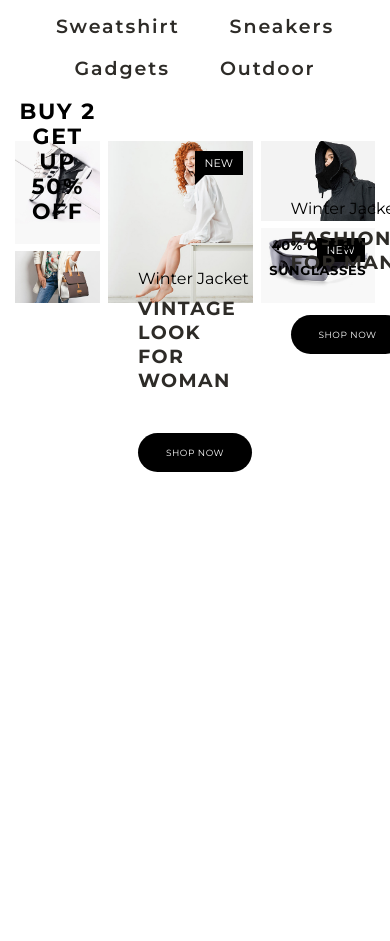
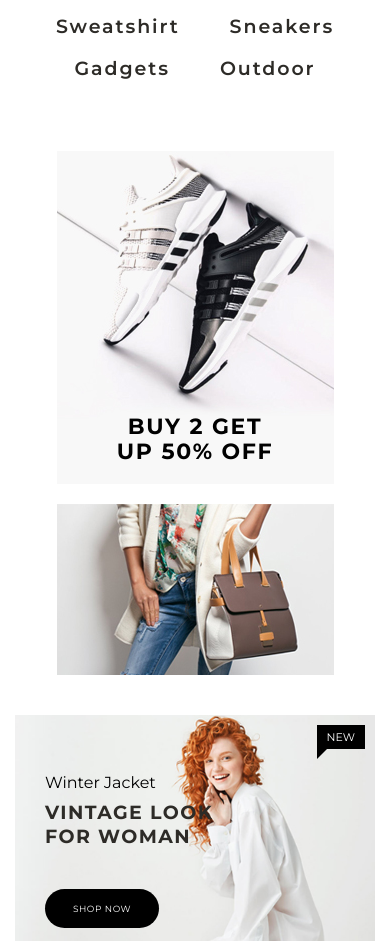
Before and after one commit to dvornicked/fashionE-commerce, a website: page index.html in a window 390 px wide. Shown: the part 866-1807 px from the top of the page. Before the commit the page ends 1363 px from the top, so only its background shows below. Drawn offline with nearby package versions, Linux system fonts and the light colour scheme; files that its build step writes are made by us from their sources.

Commit message:
Adaptation of the offers block for different resolutions

```diff
--- a/scss/blocks/offers.scss
+++ b/scss/blocks/offers.scss
@@ -114,3 +114,57 @@
       }
    }
 }
+
+@media (max-width: 1024px) {
+    .offers {
+        flex-wrap: wrap;
+
+        &__right {
+            flex-basis: 100%;
+            display: block;
+
+            .offers__element {
+                max-width: 371px;
+                margin: 20px auto;
+            }
+        }
+        &__center {
+            margin: 0;
+        }
+    }
+}
+
+@media (max-width: 800px) {
+    .offers {
+        &__left {
+            flex-basis: 100%;
+            display: block;
+
+            .offers__element {
+                max-width: 277px;
+                margin: 20px auto;
+            }
+        }
+        &__center {
+            flex-basis: 100%;
+            display: block;
+
+            .offers__element {
+                max-width: 470px;
+                margin: 20px auto;
+            }
+        }
+    }
+}
+
+@media (max-width: 768px) {
+    .offers {
+        margin: 25px 0;
+
+        &__center {
+            .offers__info {
+                top: 50px;
+            }
+        }
+    }
+}
```
Also changed, not shown: build/css/style.css.
